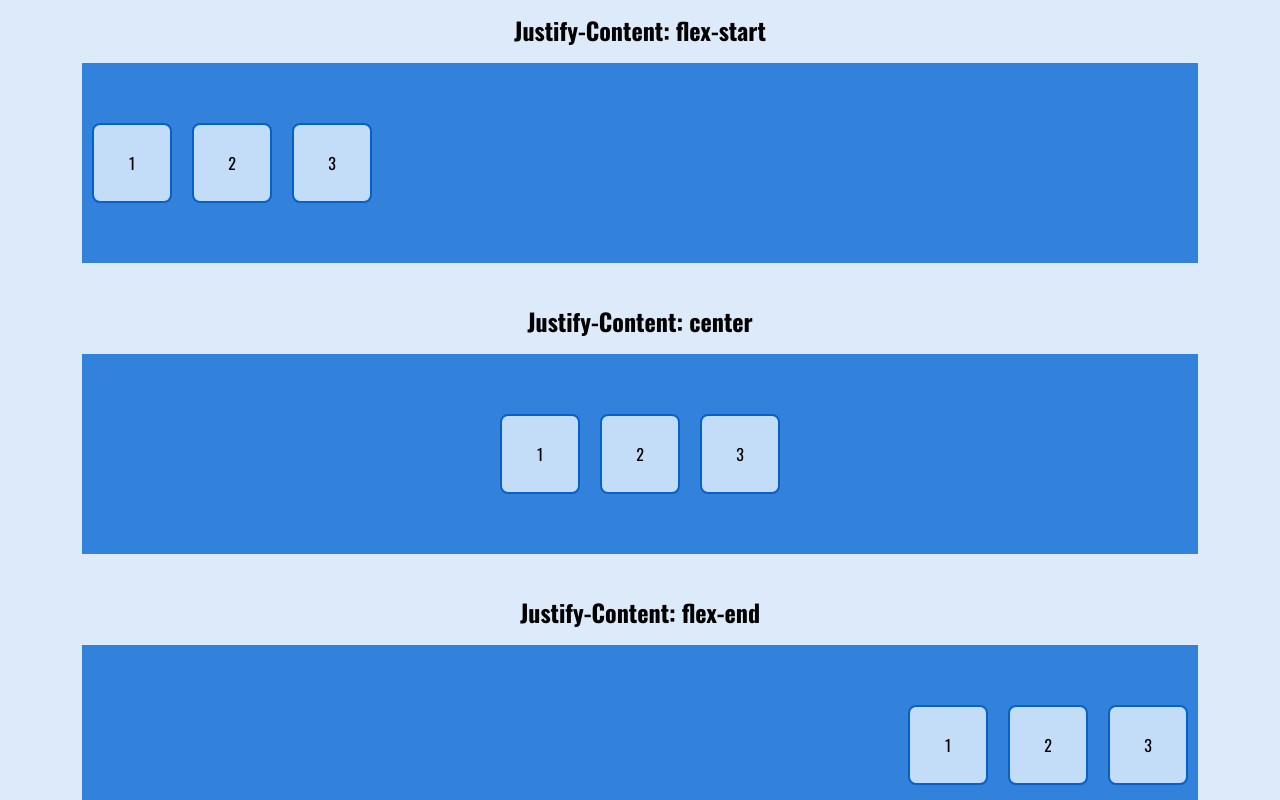
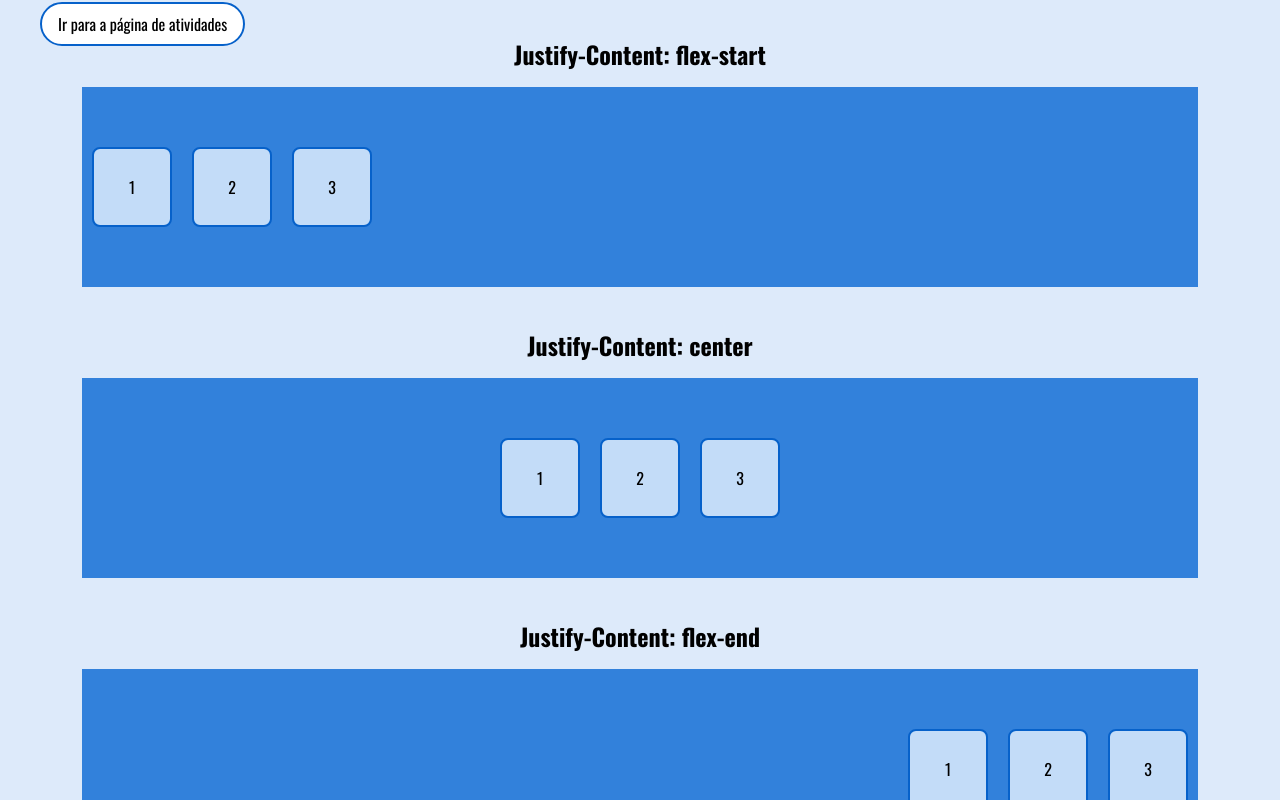
Before and after one commit to VictorO04/Progresso-HTML, a plain HTML site: page index.html in a window 1280 px wide. Shown: the part 88-888 px from the top of the page. Drawn offline with nearby package versions, Linux system fonts and the light colour scheme.

Commit message:
criação botão

```diff
--- a/assets/styles/atividades.css
+++ b/assets/styles/atividades.css
@@ -13,7 +13,7 @@
     gap: 30px;
 }
 
-.quadrado{
+.circulo{
     width: 100px;
     height: 100px;
     border-radius: 50%;
--- a/assets/styles/index.css
+++ b/assets/styles/index.css
@@ -66,3 +66,20 @@ h2 {
 .justify-arround {
     justify-content: space-around;
 }
+
+.navegacao {
+    text-decoration: none;
+    padding: 0.5rem 1rem;
+    margin: 20px;
+    width: 100px;
+    height: 100px;
+    background-color: rgb(255, 255, 255);
+    color: rgb(0, 0, 0);
+    border-radius: 30px;
+    border: 2px solid rgb(6, 97, 202);
+}
+
+.navegacao:hover {
+    background-color: rgb(6, 97, 202);
+    color: white;
+}
--- a/index.html
+++ b/index.html
@@ -8,6 +8,10 @@
 </head>
 <body>
     <h1>Demonstração Flexbox</h1>
+
+    <div>
+        <a class="navegacao" href="pages/atividades.html">Ir para a página de atividades</a>
+    </div>
 
     <section>
         <h2>Justify-Content: flex-start</h2>
```
Also changed, not shown: pages/atividades.html (+3 -3 lines).
